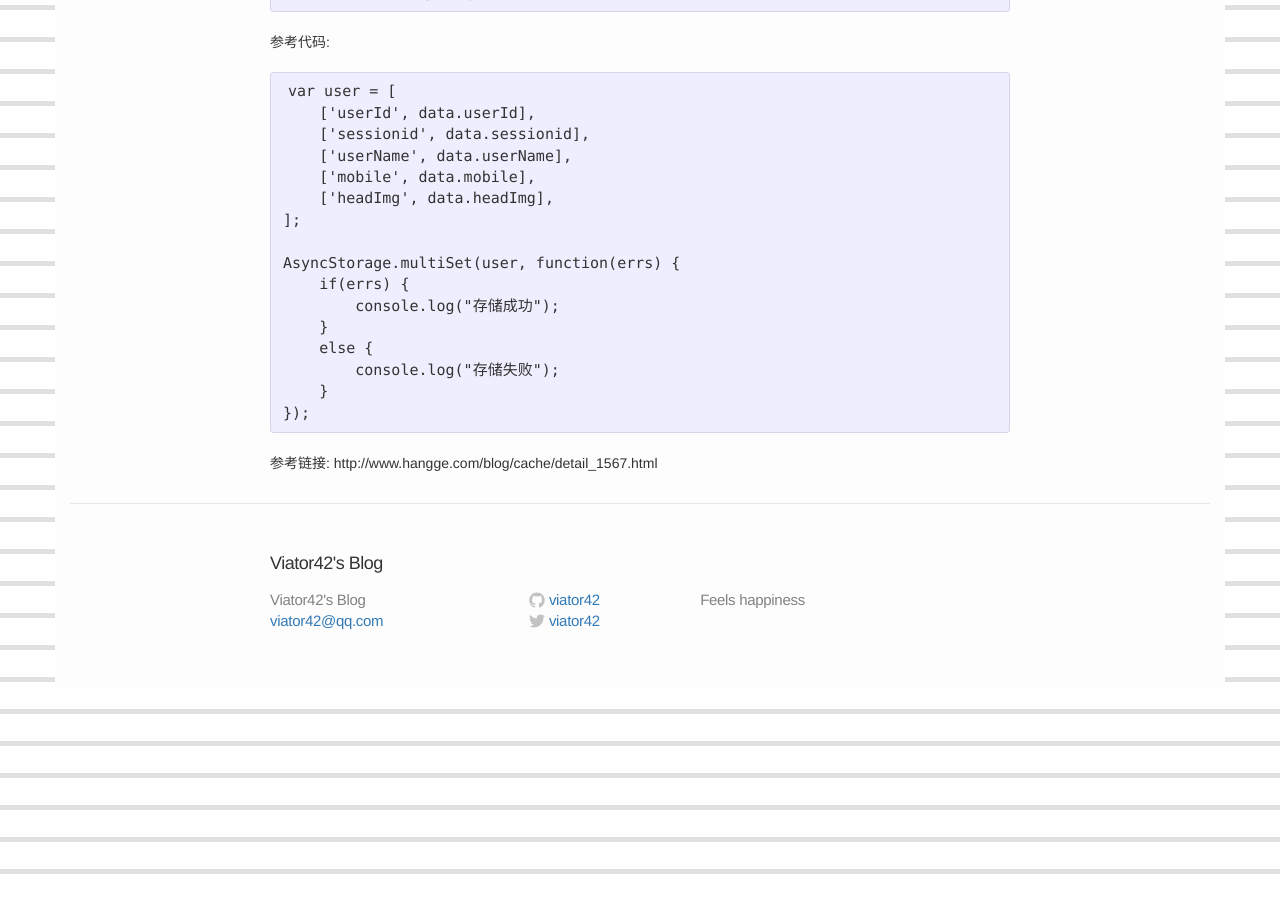
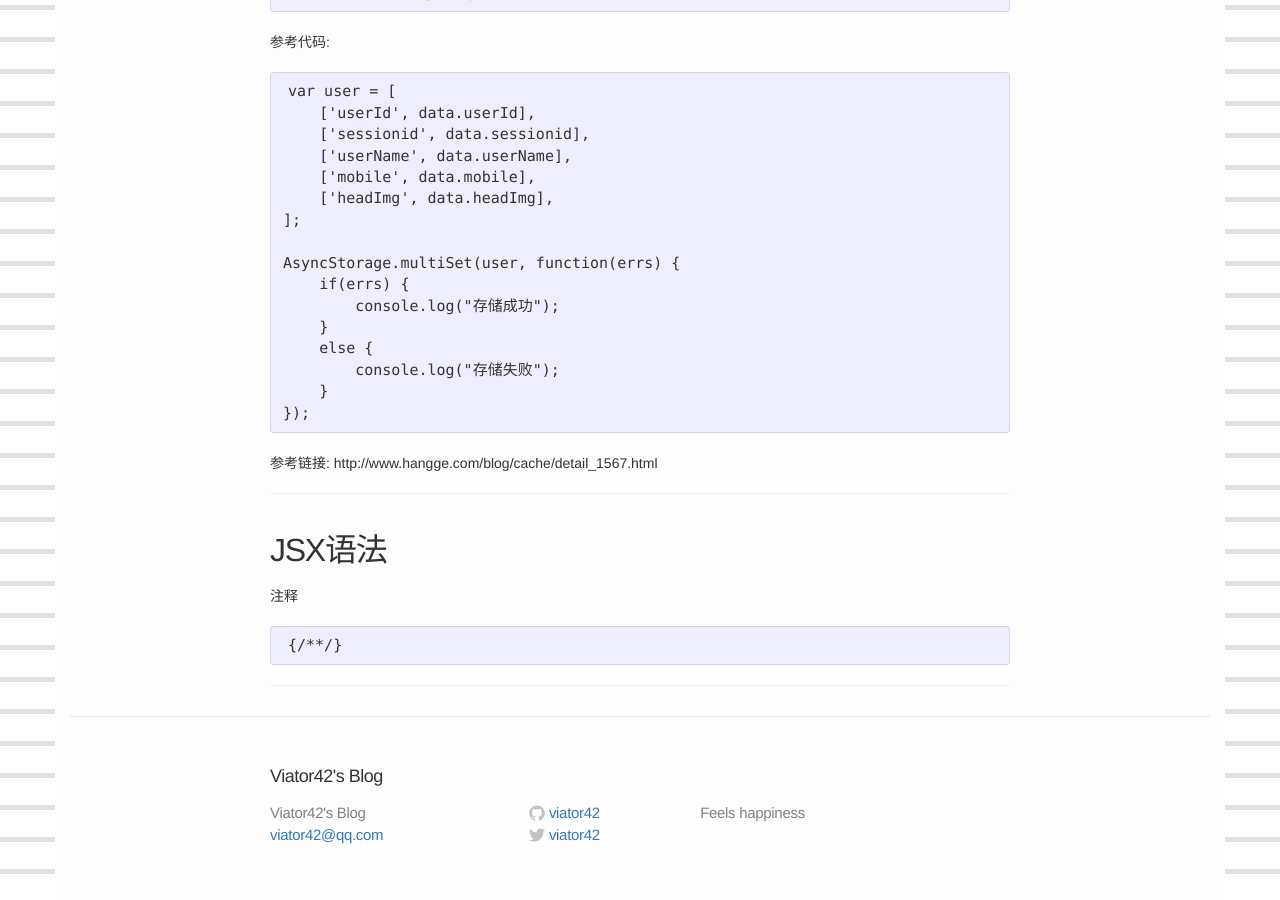
Before and after one commit to viator42/viator42.github.io, a Jekyll site: the page built from _posts/2018-3-17-react-native.markdown, in a window 1280 px wide and 900 px high, scrolled down 13858 px. Built offline with Jekyll 4.4.1, drawn with Linux system fonts in a browser that asks for light colours.

Commit message:
update post

```diff
--- a/_posts/2018-3-17-react-native.markdown
+++ b/_posts/2018-3-17-react-native.markdown
@@ -62,8 +62,6 @@ __模拟器运行__
 
 运行虚拟机
     android list avd
-
-
 
 ## 文件结构
 App.js为入口文件
@@ -607,3 +605,12 @@ __tabNavigation设置图标__
     });
 
 参考链接: http://www.hangge.com/blog/cache/detail_1567.html
+
+--------
+## JSX语法
+
+注释
+
+    {/**/}
+
+-------
```
